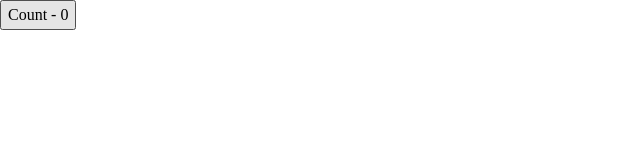
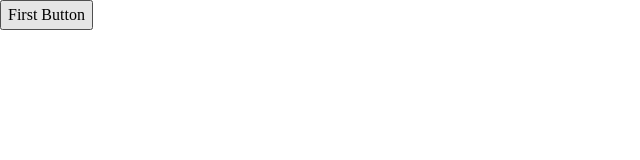
Before and after one commit to ultimathei/HomeUpgraders_frontend, a Vue app: page / in a window 1280 px wide. Shown: the top 160 px of the page, without its empty margins (0-640 px from the left). Built offline with nearby package versions, Linux system fonts and the light colour scheme.

Commit message:
HUButton story and test refined

```diff
--- a/src/components/atoms/HuButton/HUButton.vue
+++ b/src/components/atoms/HuButton/HUButton.vue
@@ -1,19 +1,29 @@
 <script setup lang="ts">
-  import { reactive } from 'vue'
+  // import { reactive } from 'vue'
+
   const props = defineProps({
     label: {
       type: String,
-      default: 'Count'
-    }
+      default: '',
+    },
+    disabled: {
+      type: Boolean,
+      default: false,
+    },
   })
-  const state = reactive({
-    count: 0,
-  })
-  const increase = () => state.count++
 
-  // const emit = defineEmits(['click'])
+  // const state = reactive({})
+
+  const emit = defineEmits(['click'])
 </script>
 
 <template>
-  <button @click="increase">{{label}} - {{state.count}}</button>
+  <button
+    @click.prevent="emit('click')"
+    :disabled="disabled"
+    :aria-disabled="disabled"
+    :tabindex="disabled ? -1 : 0"
+  >
+    {{label}}
+  </button>
 </template>
--- a/src/views/Home.vue
+++ b/src/views/Home.vue
@@ -1,7 +1,10 @@
 <script setup lang="ts">
   import HUButton from '../components/atoms/HUButton/HUButton.vue'
+
+  // method example
+  const clickButton = () => console.log('Button clicked')
 </script>
 
 <template>
-  <HUButton/>
+  <HUButton label="First Button" @click="clickButton"/>
 </template>
```
Also changed, not shown: src/components/atoms/HuButton/HUButton.scenarios.ts (added, +10 -0 lines), 2 other files (tests, documents, lock files or other folders).
